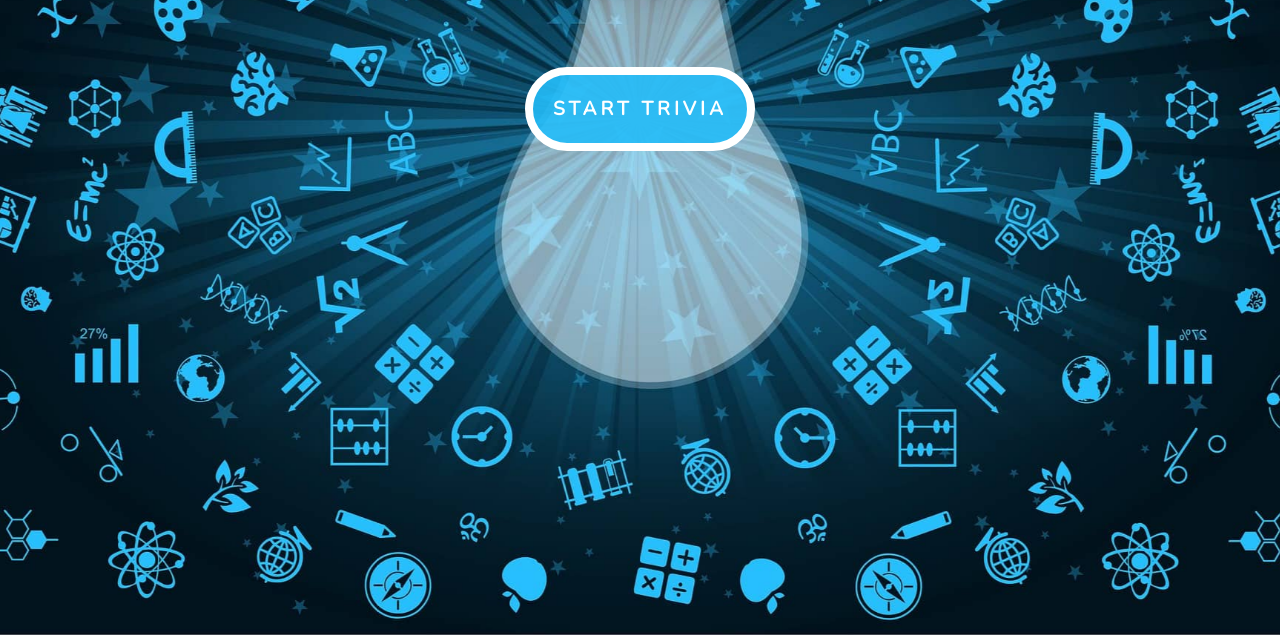
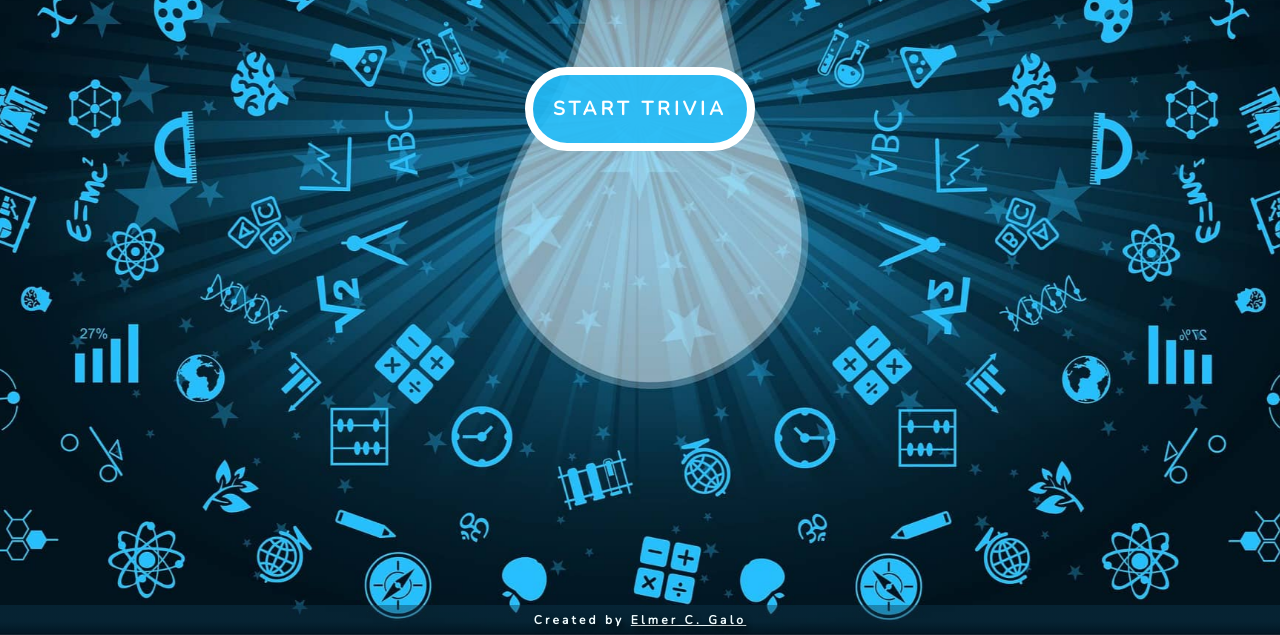
Before and after one commit to galonoah/TriviaGame, a plain HTML site: page index.html in a window 1280 px wide. Shown: the part 165-800 px from the top of the page. Drawn offline with nearby package versions, Linux system fonts and the light colour scheme; a web font is replaced by a local one.

Commit message:
style: add footer to show app creator's name

```diff
--- a/assets/css/style.css
+++ b/assets/css/style.css
@@ -83,6 +83,7 @@ body {
   color: white;
   font-size: 1.2em;
   font-weight: 100;
+  margin-bottom: -1px;
 }
 
 #card-trivia__answers > * {
@@ -184,6 +185,32 @@ body {
 
 .expand-image {
   width: 170px !important;
+}
+
+footer {
+  color: #f1fdff;
+  position: fixed;
+  bottom: 0;
+  left: 0;
+  right: 0;
+  letter-spacing: 0.2em;
+  background: linear-gradient(
+    0deg,
+    rgba(2, 24, 37, 0.6951155462184874) 2%,
+    rgba(12, 57, 80, 0.4150035014005602) 45%
+  );
+}
+
+footer h6 {
+  padding: 0.5em 0;
+  margin: 0;
+  font-size: 0.75em;
+  font-weight: bold;
+  text-shadow: 3px 3px 6px #000;
+}
+
+footer a {
+  color: #f1fdff;
 }
 
 /* Mobile view */
--- a/index.html
+++ b/index.html
@@ -57,6 +57,17 @@
         <div id="correct"></div>
         <div id="incorrect"></div>
       </div>
+      <footer>
+        <h6>
+          Created by
+          <a
+            href="http://galoelmer.github.io"
+            target="_blank"
+            rel="noopener noreferrer"
+            >Elmer C. Galo
+          </a>
+        </h6>
+      </footer>
     </div>
     <div class="looping-rhombuses-spinner">
       <div class="rhombus"></div>
```
